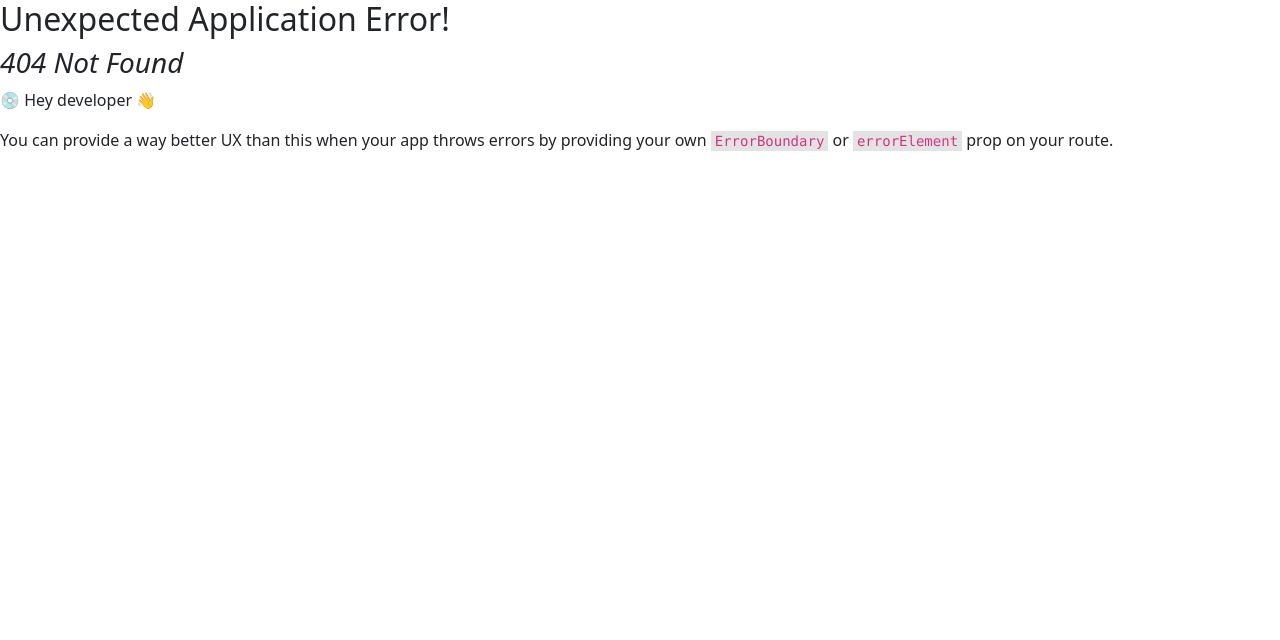
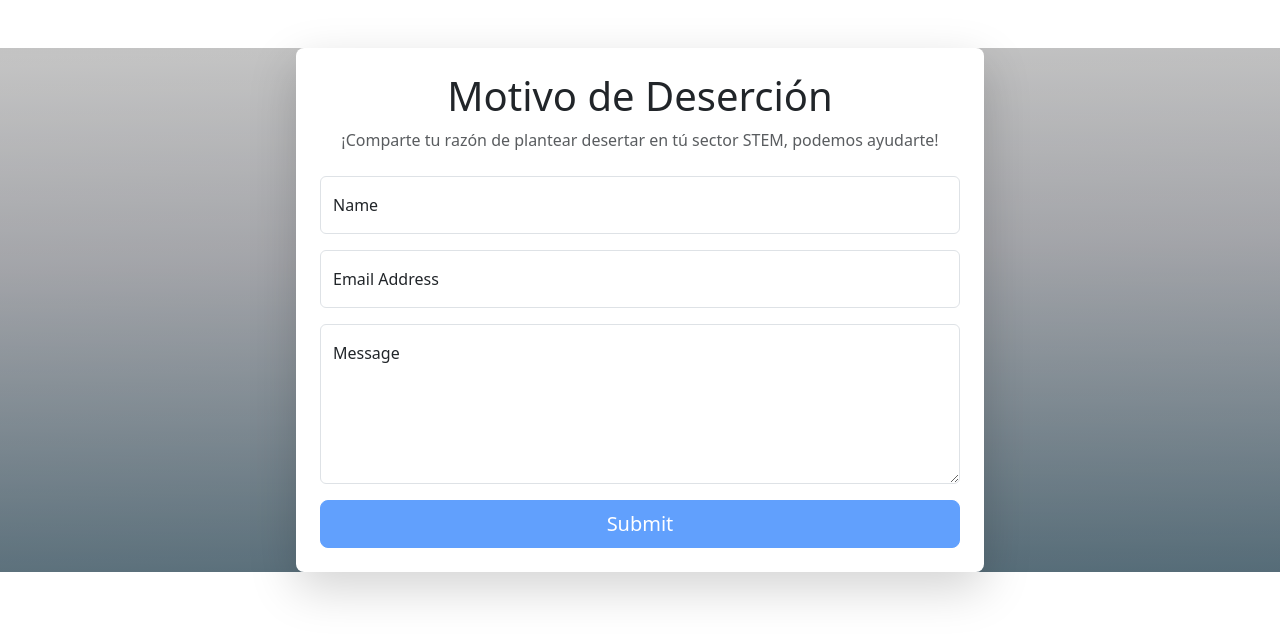
Before and after one commit to JuniorCorzo/AlgorithmAvengers, a React (Vite) app in the folder front/: page /filter in a window 1280 px wide. Before the commit this address had no page. Shown: the top 640 px of the page. Built offline with nearby package versions, Linux system fonts and the light colour scheme.

Commit message:
agregar componente de filtro para formulario de identificar el motivo de desercion (Filter) y definir su estructura con plantilla

```diff
--- a/front/src/components/Navbar.jsx
+++ b/front/src/components/Navbar.jsx
@@ -18,8 +18,8 @@ export default function Navbar() {
                         <li className="nav-item">
                             <a className="nav-link active" aria-current="page" href="#">Inicio</a>
                         </li>
-                        <Link to='/categories' className="nav-item">
-                            <a className="nav-link">Categorias</a>
+                        <Link to='/filter' className="nav-item">
+                            <a className="nav-link">Motivos de Desercion</a>
                         </Link>
                         <Link to='/resources' className="nav-item">
                             <a className="nav-link">Recursos</a>
--- a/front/src/main.jsx
+++ b/front/src/main.jsx
@@ -7,6 +7,7 @@ import Error from './routes/Error';
 import Login from './pages/login/Login';
 import Register from './pages/register/Register';
 import Resources from './pages/resources/Resources';
+import Filter from './pages/filter/Filter';
 
 const router = createBrowserRouter([
   {
@@ -16,17 +17,22 @@ const router = createBrowserRouter([
   },
   {
     path: "/login",
-    element: <Login/>,
+    element: <Login />,
     error: <Error />,
   },
   {
     path: "/register",
-    element: <Register/>,
+    element: <Register />,
     error: <Error />,
   },
   {
     path: "/resources",
-    element: <Resources/>,
+    element: <Resources />,
+    error: <Error />,
+  },
+  {
+    path: "/filter",
+    element: <Filter />,
     error: <Error />,
   },
 ]);
--- /dev/null
+++ b/front/src/pages/filter/Filter.jsx
@@ -0,0 +1,63 @@
+import './styled-components/filter.scss'
+
+export default function Filter() {
+    return (
+        <>
+            <section className="Formulario text-light">
+                <div className="container px-5 my-5">
+                <div className="row justify-content-center">
+                    <div className="col-lg-8">
+                    <div className="card border-0 rounded-3 shadow-lg">
+                        <div className="card-body p-4">
+                        <div className="text-center">
+                            <div className="h1 fw-light">Motivo de Deserción</div>
+                            <p className="mb-4 text-muted">¡Comparte tu razón de plantear desertar en tú sector STEM, podemos ayudarte!</p>
+                        </div>
+
+                        <form id="contactForm" data-sb-form-api-token="API_TOKEN">
+
+                            <div className="form-floating mb-3">
+                            <input className="form-control" id="name" type="text" placeholder="Name" data-sb-validations="required" />
+                            <label htmlFor="name">Name</label>
+                            <div className="invalid-feedback" data-sb-feedback="name:required">Name is required.</div>
+                            </div>
+
+                            <div className="form-floating mb-3">
+                            <input className="form-control" id="emailAddress" type="email" placeholder="Email Address" data-sb-validations="required,email" />
+                            <label htmlFor="emailAddress">Email Address</label>
+                            <div className="invalid-feedback" data-sb-feedback="emailAddress:required">Email Address is required.</div>
+                            <div className="invalid-feedback" data-sb-feedback="emailAddress:email">Email Address Email is not valid.</div>
+                            </div>
+
+                            <div className="form-floating mb-3">
+                            <textarea className="form-control" id="message" type="text" placeholder="Message" style={{height: '10rem'}} data-sb-validations="required"></textarea>
+                            <label htmlFor="message">Message</label>
+                            <div className="invalid-feedback" data-sb-feedback="message:required">Message is required.</div>
+                            </div>
+
+                            <div className="d-none" id="submitSuccessMessage">
+                            <div className="text-center mb-3">
+                                <div className="fw-bolder">Form submission successful!</div>
+                                <p>To activate this form, sign up at</p>
+                                <a href="https://startbootstrap.com/solution/contact-forms">https://startbootstrap.com/solution/contact-forms</a>
+                            </div>
+                            </div>
+
+                            <div className="d-none" id="submitErrorMessage">
+                            <div className="text-center text-danger mb-3">Error sending message!</div>
+                            </div>
+
+                            <div className="d-grid">
+                            <button className="btn btn-primary btn-lg disabled" id="submitButton" type="submit">Submit</button>
+                            </div>
+                        </form>
+
+                        </div>
+                    </div>
+                    </div>
+                </div>
+                </div>
+            </section>
+        </>
+    )
+}
--- /dev/null
+++ b/front/src/pages/filter/styled-components/filter.scss
@@ -0,0 +1,9 @@
+.Formulario {
+    background: linear-gradient(0deg, rgba(0, 0, 0, 0.2), rgba(0, 0, 0, 0.2)),
+    linear-gradient(178.67deg, #F4F4F4 1.73%, rgba(250, 236, 236, 0.697917) 39.65%, rgba(0, 0, 0, 0.114583) 112.88%, rgba(255, 255, 255, 0) 127.27%);
+    background-color: #61879a;
+    body {
+        background: #007bff;
+        background: linear-gradient(to right, #0062E6, #33AEFF);
+      }
+}
--- a/front/src/pages/home/components/Sectors.jsx
+++ b/front/src/pages/home/components/Sectors.jsx
@@ -7,6 +7,7 @@ export default function Sectors({sections}) {
         <>
             <section className="Sectors">
                 <div className="container d-flex gap-5 mt-0 flex-column">
+                    <h2 className="text-center">Sectores Cubiertos</h2>
                     {sections.map((section, index) => (
                         <div key={index} id={section.title} className="row sector-card">
                             <div className="col-sm-6 px-0">
--- a/front/src/pages/home/styled-components/home.scss
+++ b/front/src/pages/home/styled-components/home.scss
@@ -1,9 +1,11 @@
 .Home {
-    background: linear-gradient(0deg, rgba(0, 0, 0, 0.2), rgba(0, 0, 0, 0.2)),
-    linear-gradient(178.67deg, #F4F4F4 1.73%, rgba(250, 236, 236, 0.697917) 39.65%, rgba(0, 0, 0, 0.114583) 112.88%, rgba(255, 255, 255, 0) 127.27%);
+    background: linear-gradient(to right, #3a79cb, #80c4f2);
+    // background: linear-gradient(0deg, rgba(0, 0, 0, 0.2), rgba(0, 0, 0, 0.2)),
+    // linear-gradient(178.67deg, #F4F4F4 1.73%, rgba(250, 236, 236, 0.697917) 39.65%, rgba(0, 0, 0, 0.114583) 112.88%, rgba(255, 255, 255, 0) 127.27%);
     padding-top: 90px;
     text-align: center;
-    background-color: #61879a;
+    background-color: #007bff;
+    // background-color: #61879a;
     padding-bottom: 120px;
 
     h1 {
@@ -19,6 +21,7 @@
             max-height: 400px;
             width: 420px;
             border-radius: 25px;
+            filter: drop-shadow(0px 0px 8px #001328)
         }
         .col-info {
             color: aliceblue;
--- a/front/src/pages/home/styled-components/sectors.scss
+++ b/front/src/pages/home/styled-components/sectors.scss
@@ -1,7 +1,7 @@
 .Sectors {
     padding-top: 200px;
     padding-bottom: 200px;
-    background-color: rgb(131, 153, 173);
+    background-color: rgb(118, 143, 167);
     color: #ececec;
 
     .sector-card {
--- a/front/src/pages/home/styled-components/sectorsNav.scss
+++ b/front/src/pages/home/styled-components/sectorsNav.scss
@@ -11,6 +11,7 @@
 
     h4 {
         color: aliceblue;
+        margin-bottom: 20px;
     }
 
     // Estilos para el div que contiene los links a secciones
```
